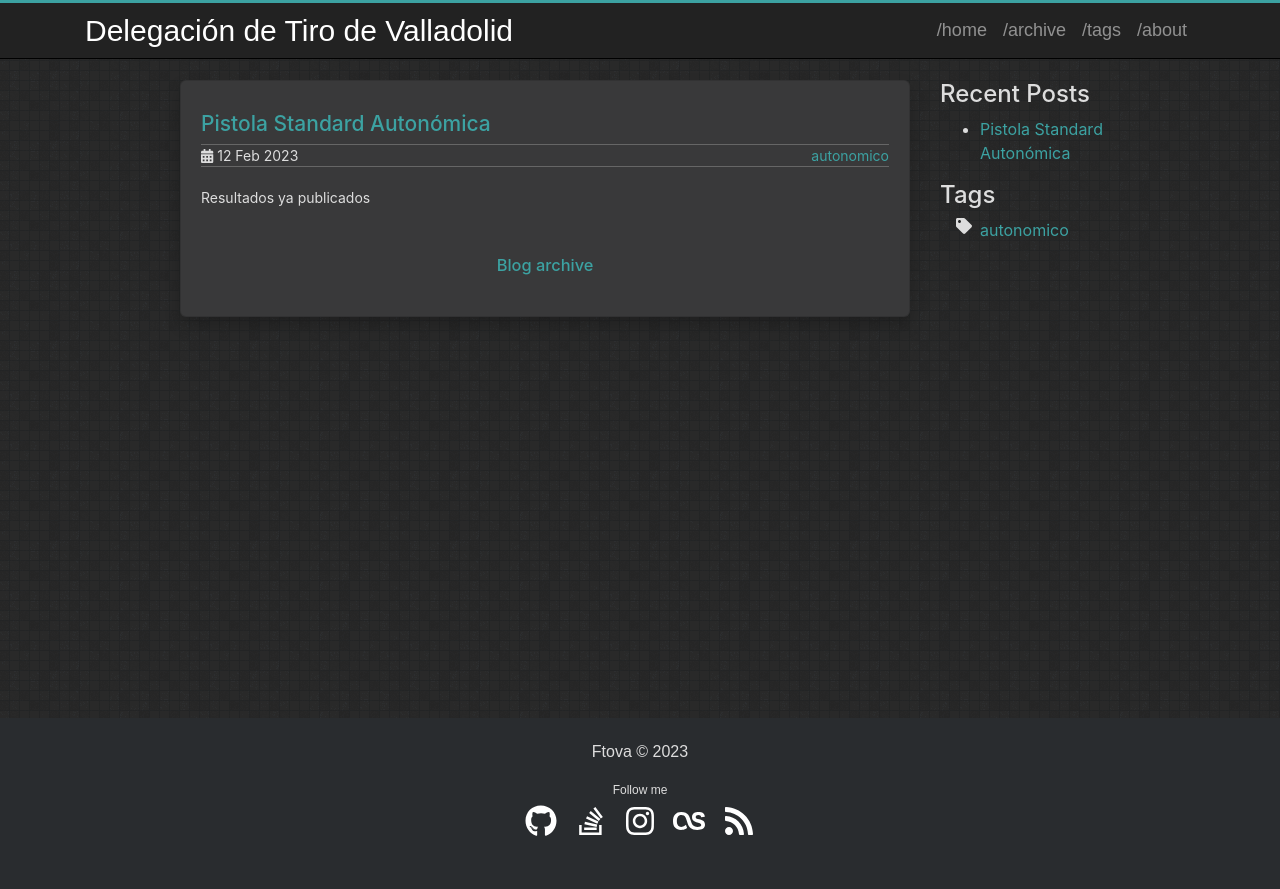
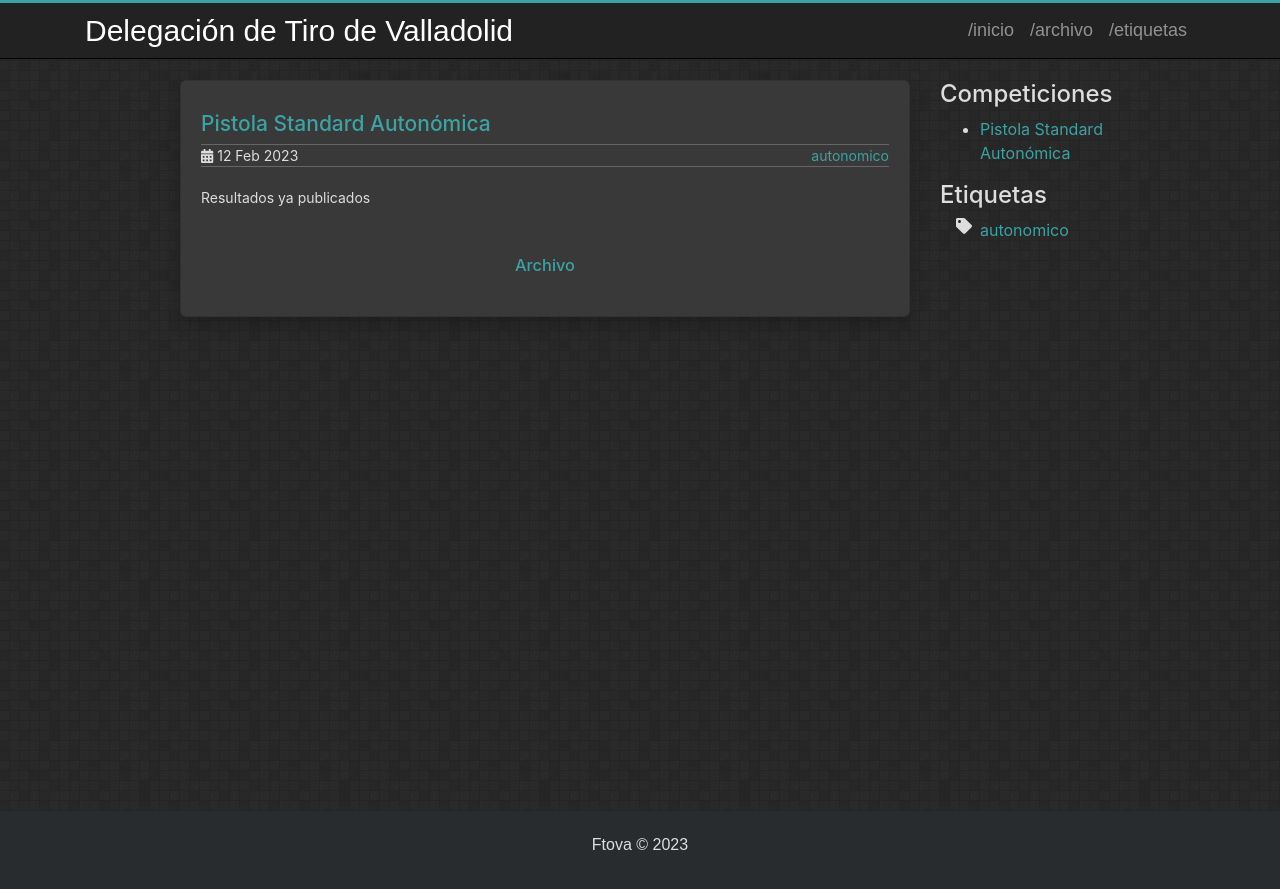
Before and after one commit to ftova/resultados, a Jekyll site: the page built from index.html, in a window 1280 px wide. Shown: the top 889 px of the page. Built offline with Jekyll 4.4.1, drawn with Linux system fonts in a browser that asks for light colours.

Commit message:
Ajustes idioma

```diff
--- a/_includes/footer.html
+++ b/_includes/footer.html
@@ -2,7 +2,7 @@
       <div class="container">
         <div class="footer">
           <p>{{ site.author }} &copy; {{ site.copyright }}</p>
-          {% include social.html %}
+          <!-- {% include social.html %} -->
         </div>
       </div>
     </footer>
--- a/_includes/header.html
+++ b/_includes/header.html
@@ -51,10 +51,10 @@
         </button>
         <div class="collapse navbar-collapse" id="navbarNavAltMarkup">
             <div class="navbar-nav">
-                <a class="nav-item nav-link" href="{{ '' | relative_url }}/">/home</a>
-                <a class="nav-item nav-link" href="{{ 'archive' | relative_url }}">/archive</a>
-                <a class="nav-item nav-link" href="{{ 'tags' | relative_url }}">/tags</a>
-                <a class="nav-item nav-link" href="{{ 'about' | relative_url }}">/about</a>
+                <a class="nav-item nav-link" href="{{ '' | relative_url }}/">/inicio</a>
+                <a class="nav-item nav-link" href="{{ 'archive' | relative_url }}">/archivo</a>
+                <a class="nav-item nav-link" href="{{ 'tags' | relative_url }}">/etiquetas</a>
+                <!-- <a class="nav-item nav-link" href="{{ 'about' | relative_url }}">/about</a> -->
             </div>
         </div>
     </div>
--- a/_includes/sidebar.html
+++ b/_includes/sidebar.html
@@ -1,5 +1,5 @@
 <div class="sidebar ">
-  <h2>Recent Posts</h2>
+  <h2>Competiciones</h2>
   <ul>
     {% for post in site.posts limit:5 %}
     <li><a href="{{ post.url | relative_url }}">{{ post.title }}</a></li>
@@ -8,7 +8,7 @@
 </div>
 
 <div class="sidebar">
-  <h2>Tags</h2>
+  <h2>Etiquetas</h2>
   <ul class="fa-ul">
     {% assign tags = (site.tags | sort:0) %}
     {% for tag in tags %}
--- a/_layouts/home.html
+++ b/_layouts/home.html
@@ -31,6 +31,6 @@ layout: page
 
 <div class="post-footer">
     <div class="column-full">
-        <h3><a href="{{ 'archive' | relative_url }}">Blog archive</a></h3>
+        <h3><a href="{{ 'archive' | relative_url }}">Archivo</a></h3>
     </div>
 </div>
```
